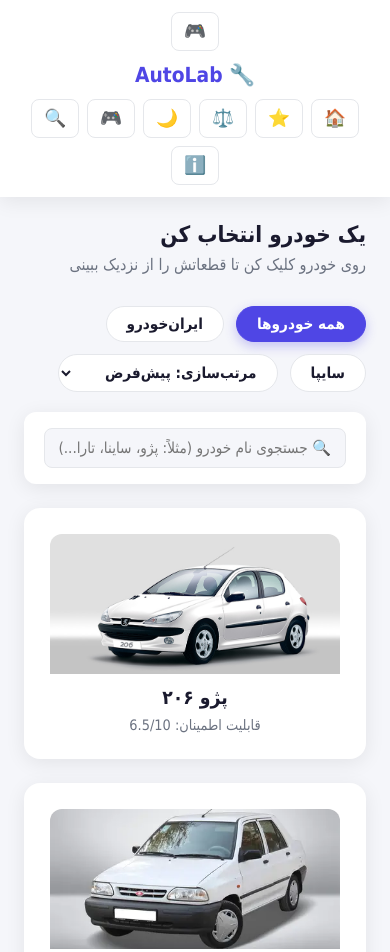
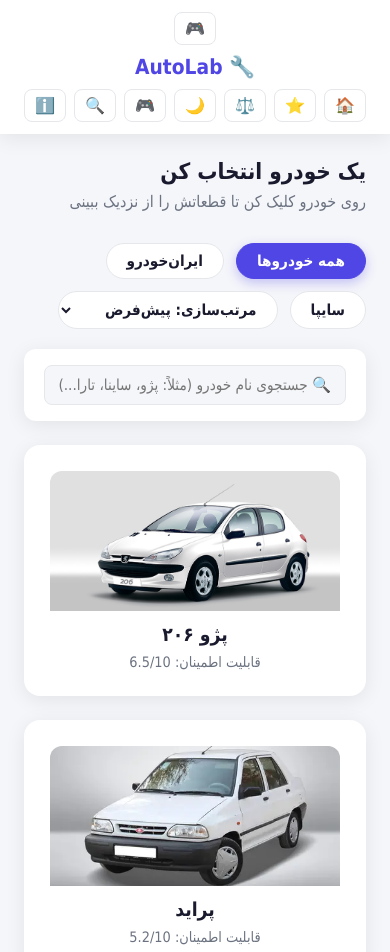
Before and after one commit to autolab119/autolab, a plain HTML site: page index.html in a window 390 px wide. Shown: the top 952 px of the page. Drawn offline with nearby package versions, Linux system fonts and the light colour scheme.

Commit message:
Update style.css

```diff
--- a/css/style.css
+++ b/css/style.css
@@ -33,14 +33,23 @@ body {
 
 /* هدر */
 .header {
-  display: flex; justify-content: space-between; align-items: center;
+  display: flex;
+  justify-content: space-between;
+  align-items: center;
   padding: 16px 24px;
   background: var(--surface);
   box-shadow: var(--shadow);
   position: sticky; top: 0; z-index: 100;
+  flex-wrap: wrap;
+  gap: 16px;
 }
 .logo { font-size: 1.3rem; font-weight: bold; color: var(--primary); }
-.header-actions { display: flex; gap: 8px; }
+.header-actions {
+  display: flex;
+  gap: 8px;
+  flex-wrap: wrap;
+  justify-content: center;
+}
 .btn-icon {
   background: none; border: 1px solid var(--border);
   border-radius: 8px; padding: 8px 12px; font-size: 1.1rem;
@@ -582,15 +591,19 @@ body.dark .ts-body { background: rgba(255,255,255,0.02); }
 /* ===== تنظیمات مخصوص موبایل و تبلت ===== */
 @media (max-width: 768px) {
   /* هدر سایت */
+/* هدر سایت در موبایل */
 .header {
   flex-direction: column;
   padding: 12px;
-    gap: 12px;
+  gap: 10px;
 }
 .header-actions {
-    flex-wrap: wrap;
   justify-content: center;
-    gap: 8px;
+  gap: 6px;
+}
+.btn-icon {
+  padding: 6px 10px;
+  font-size: 1rem;
 }
 
   /* عنوان‌ها و هدر ماشین */
```
Lines whose indentation alone changed are shown as unchanged.
